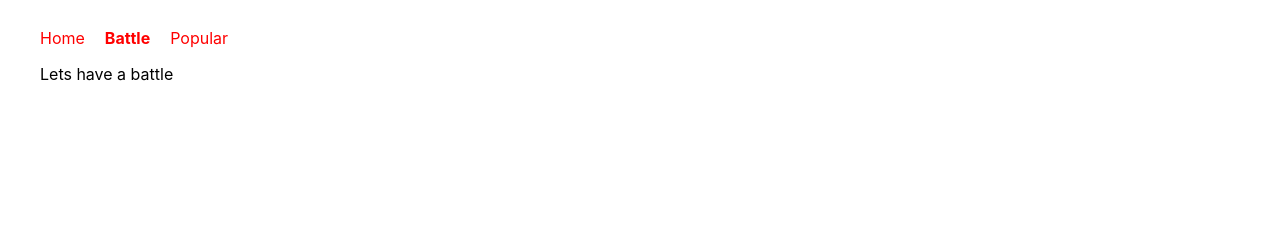
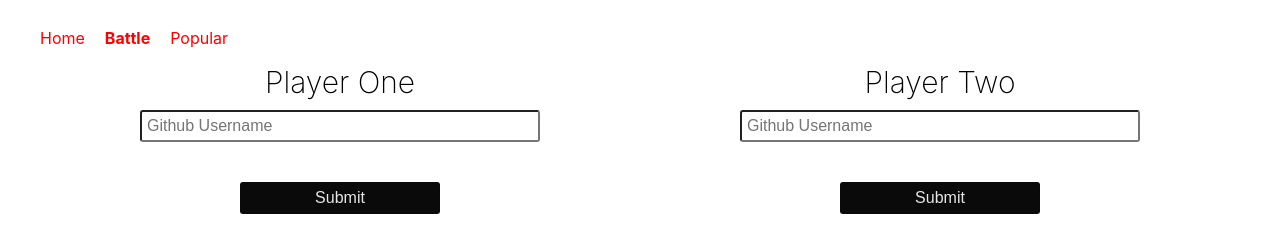
Before and after one commit to happyahluwalia/ReactGithub_Profiles, a React app: page /battle in a window 1280 px wide. Built offline with nearby package versions, Linux system fonts and the light colour scheme.

Commit message:
Create the User input UI for battle.js

```diff
--- a/app/component/battle.js
+++ b/app/component/battle.js
@@ -1,11 +1,45 @@
 import React, { Component } from 'react';
 import PropTypes from 'prop-types';
+import PlayerInput from './playerinput';
 
 class Battle extends Component {
+    constructor(props){
+        super(props);
+         this.state = {
+            playerOneName : '',
+            playerTwoName : '',
+            playerOneImage : null,
+            playerTwoImage : null
+          }
+       this.handleSubmit = this.handleSubmit.bind(this);
+    }
+
+    handleSubmit(id, userName){
+        console.log(id);
+        console.log(userName);
+        this.setState(function() {
+            var newState = {};
+            newState[id + 'Name'] = userName;
+            newState[id + 'Image'] = 'https://github.com/'+ userName + '.png?size=200';
+            return newState;
+        } )
+        console.log(this.state.newState);
+    }
+
     render() {
         return (
             <div>
-                Lets have a battle
+                <div className="row">
+                    {!this.state.playerOneName &&
+                        <PlayerInput id="playerOne"
+                            label="Player One"
+                            onSubmit={this.handleSubmit}/>}
+
+                    {!this.state.playerTwoName &&
+                        <PlayerInput id="playerTwo"
+                             label="Player Two"
+                             onSubmit={this.handleSubmit} />}
+                </div>
             </div>
         );
     }
--- /dev/null
+++ b/app/component/playerinput.js
@@ -0,0 +1,58 @@
+import React, { Component } from 'react';
+import PropTypes from 'prop-types';
+
+class PlayerInput extends Component {
+
+    constructor(props){
+        super(props);
+        this.state = {
+            username : ''
+        }
+    this.handleOnChange = this.handleOnChange.bind(this);
+    this.handleSubmit = this.handleSubmit.bind(this);
+    }
+
+    handleOnChange(event){
+        var value = event.target.value;
+
+        this.setState(function(){
+            return {username : value};
+        });
+    }
+    handleSubmit(event){
+        event.preventDefault();
+        this.props.onSubmit(this.props.id,this.state.username);
+    }
+    render() {
+        return (
+            <div>
+                <form onSubmit={this.handleSubmit} className="formColumn">
+                    <label
+                        htmlFor="username"
+                        className="header">{this.props.label}
+                        </label>
+                    <input type="text"
+                            placeholder="Github Username"
+                            id="username"
+                            autoComplete = "off"
+                            value={this.state.username}
+                            onChange={this.handleOnChange}/>
+                    <br/>
+                    <button type="Submit"
+                            className="button"
+                            disabled={!this.state.username}>
+                        Submit
+                    </button>
+                </form>
+            </div>
+        );
+    }
+}
+
+PlayerInput.propTypes = {
+    label: PropTypes.string.isRequired,
+    id: PropTypes.string.isRequired,
+    onSubmit : PropTypes.func.isRequired
+}
+
+export default PlayerInput;
--- a/app/index.css
+++ b/app/index.css
@@ -83,3 +83,33 @@ a{
     padding: 7px 0;
     margin: 10px auto;
 }
+
+.row {
+    display: flex;
+    justify-content: space-around;
+}
+
+.formColumn {
+    display:flex;
+    flex-direction: column;
+    width:500px;
+    align-items: center;
+}
+
+.formColumn input {
+    border-radius: 3px;
+    margin:10px 0;
+    padding: 5px;
+    font-size:16px;
+    width:80%;
+}
+
+.column label {
+    text-align: center;
+    font-size: 30px;
+    font-weight: 200;
+}
+.header {
+    font-size:30px;
+    font-weight: 200;
+}
```
